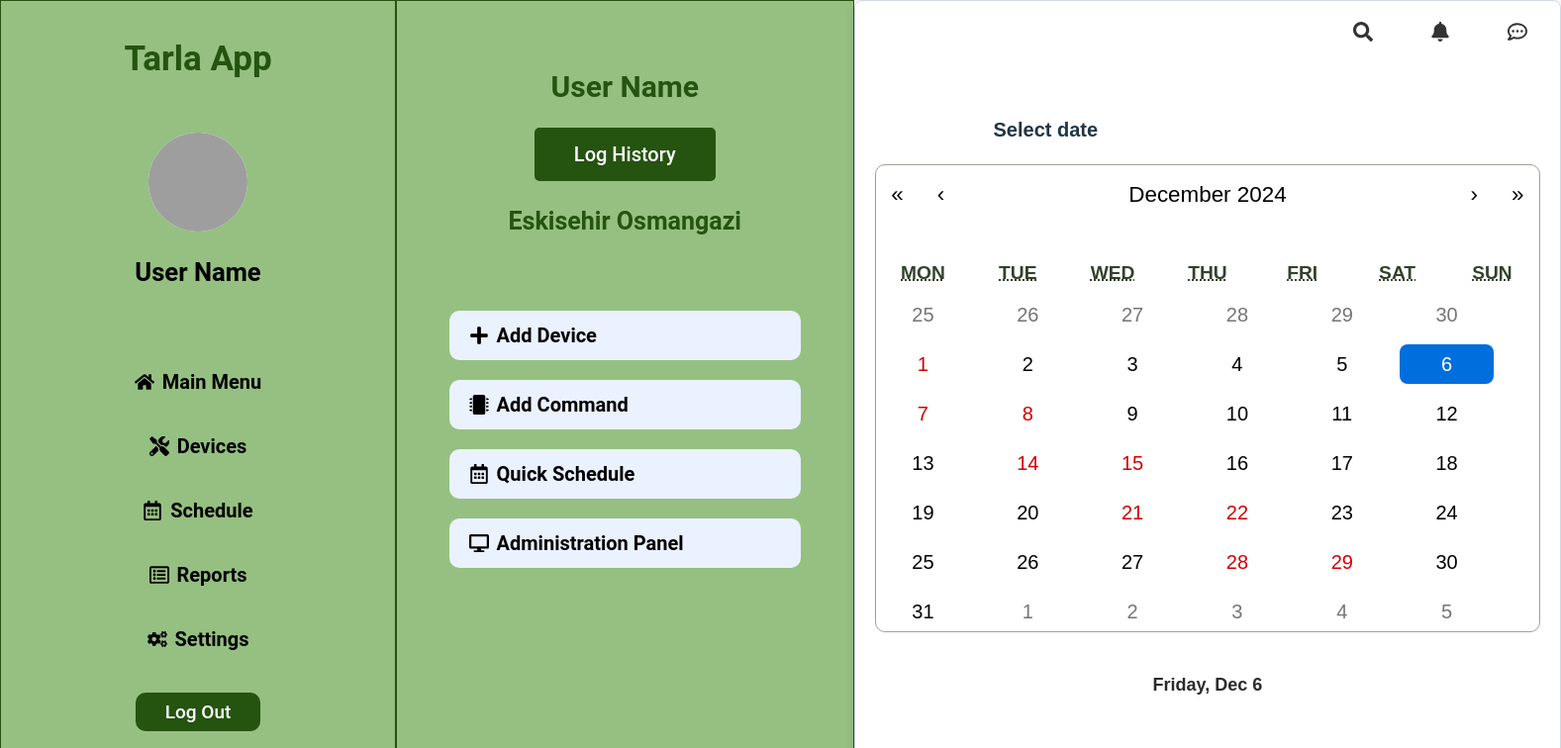
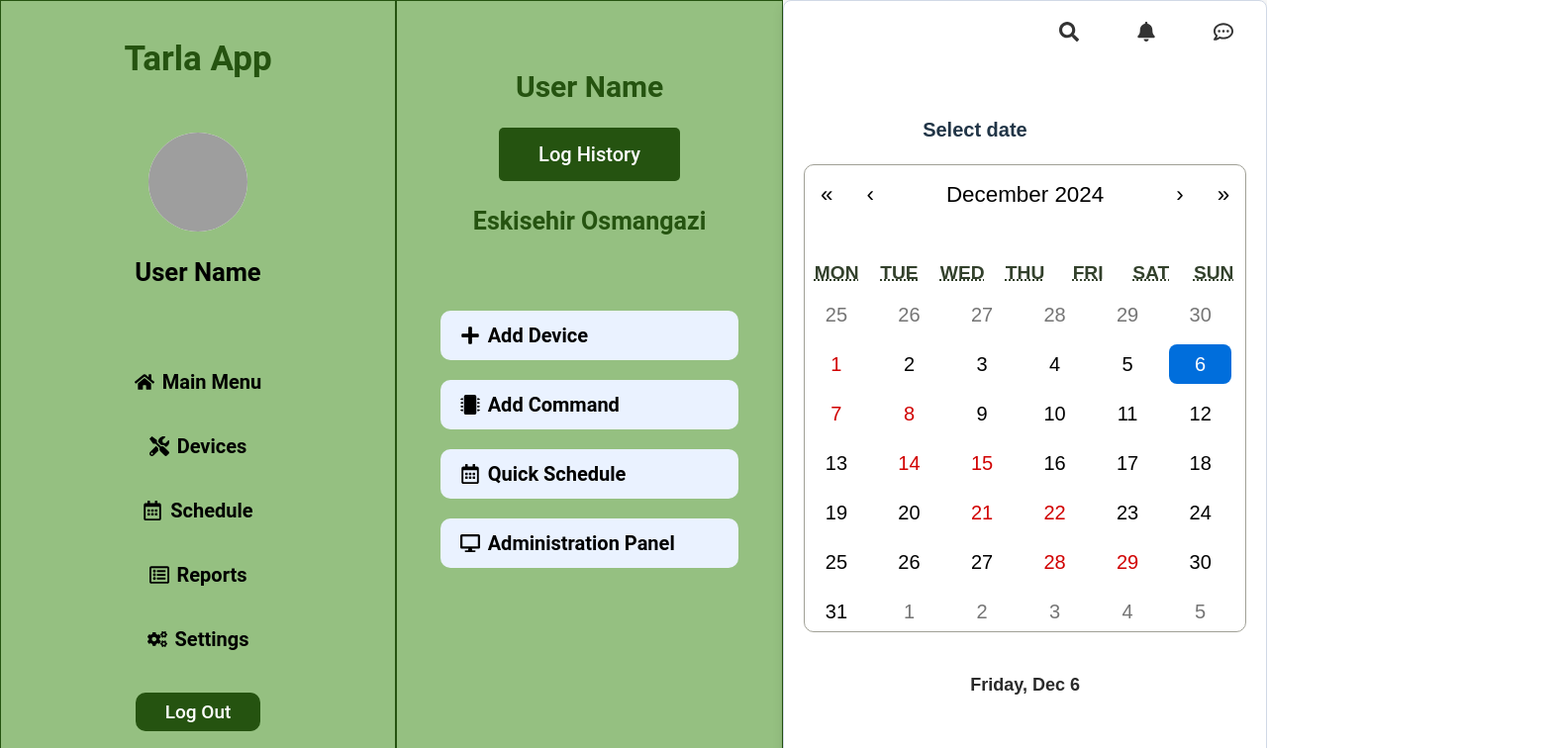
Before and after one commit to Avkar-Yazilim/iot-system-management, a React (Vite) app in the folder frontend/iot-system-management-frontend/: page /mainmenu in a window 1280 px wide. Shown: the top 756 px of the page at 99% size, 1577 px wide, since content can reach past the window. Built offline with nearby package versions, Linux system fonts and the light colour scheme; grey boxes are pictures that could not be loaded.

Commit message:
pages updates

```diff
--- a/frontend/iot-system-management-frontend/src/Menu/DevicesMenu.css
+++ b/frontend/iot-system-management-frontend/src/Menu/DevicesMenu.css
@@ -56,10 +56,11 @@
 }
 
 .menu-container {
-  display: flex;
-  flex-direction: row;
-  height: 100vh;
-  box-sizing: border-box;
+  display: flex; /* Arrange items side by side */
+  height: 100vh; /* Full screen height */
+  width: 100vw; /* Full screen width */
+  background-color: #f9f9f9; /* Page background color */
+  box-sizing: border-box; /* Include padding and border in the element's total width and height */
 }
 
 @media (min-width: 768px) {
@@ -106,3 +107,10 @@
   box-sizing: border-box;
   width: 100%;
 }
+.device-page-container {
+  flex: 1; /* Take up remaining space */
+  display: flex;
+  flex-direction: column;
+  margin: 0; /* Remove any margins */
+  padding: 0; /* Remove any padding */
+}
--- a/frontend/iot-system-management-frontend/src/Menu/DevicesMenu.jsx
+++ b/frontend/iot-system-management-frontend/src/Menu/DevicesMenu.jsx
@@ -12,7 +12,9 @@
     <div className="menu-container">
       <MainMenu />
       <DevicePart />
-      <DeviceList />
+      <div className="device-page-container">
+        <DeviceList />
+      </div>
     </div>
   );
 };
--- a/frontend/iot-system-management-frontend/src/Menu/ScheduleMenu.css
+++ b/frontend/iot-system-management-frontend/src/Menu/ScheduleMenu.css
@@ -66,3 +66,17 @@
     box-sizing: border-box; /* Kenar boşluklarını içeriğe dahil et */
     margin: 0; /* Dış boşluğu kaldır */
   }
+
+.menu-container {
+  display: flex; /* Arrange items side by side */
+  height: 100vh; /* Full screen height */
+  width: 100vw; /* Full screen width */
+  background-color: #f9f9f9; /* Page background color */
+  box-sizing: border-box; /* Include padding and border in the element's total width and height */
+}
+
+.schedule-page-container {
+  flex: 1; /* Take up remaining space */
+  display: flex;
+  flex-direction: column;
+}
--- a/frontend/iot-system-management-frontend/src/Menu/ScheduleMenu.jsx
+++ b/frontend/iot-system-management-frontend/src/Menu/ScheduleMenu.jsx
@@ -7,7 +7,9 @@
   return (
     <div className="menu-container">
       <MainMenu />
-      <SchedulePage />
+      <div className="schedule-page-container">
+        <SchedulePage />
+      </div>
     </div>
   );
 };
--- a/frontend/iot-system-management-frontend/src/pages/Schedule.css
+++ b/frontend/iot-system-management-frontend/src/pages/Schedule.css
@@ -6,7 +6,7 @@
   /* Kenar çizgisi */
   border-radius: 8px;
   /* Yuvarlak köşeler */
-  width: 100vh;
+  width: 50vw;
   /* Genişlik */
   height: 100vh;
   /* Yükseklik */
--- a/frontend/iot-system-management-frontend/src/pages/SchedulePage.css
+++ b/frontend/iot-system-management-frontend/src/pages/SchedulePage.css
@@ -1,6 +1,7 @@
 .schedule-page-container {
     display: flex;
     height: 100vh;
+    width: 100vw;
 }
 
 .schedule-page {
```
